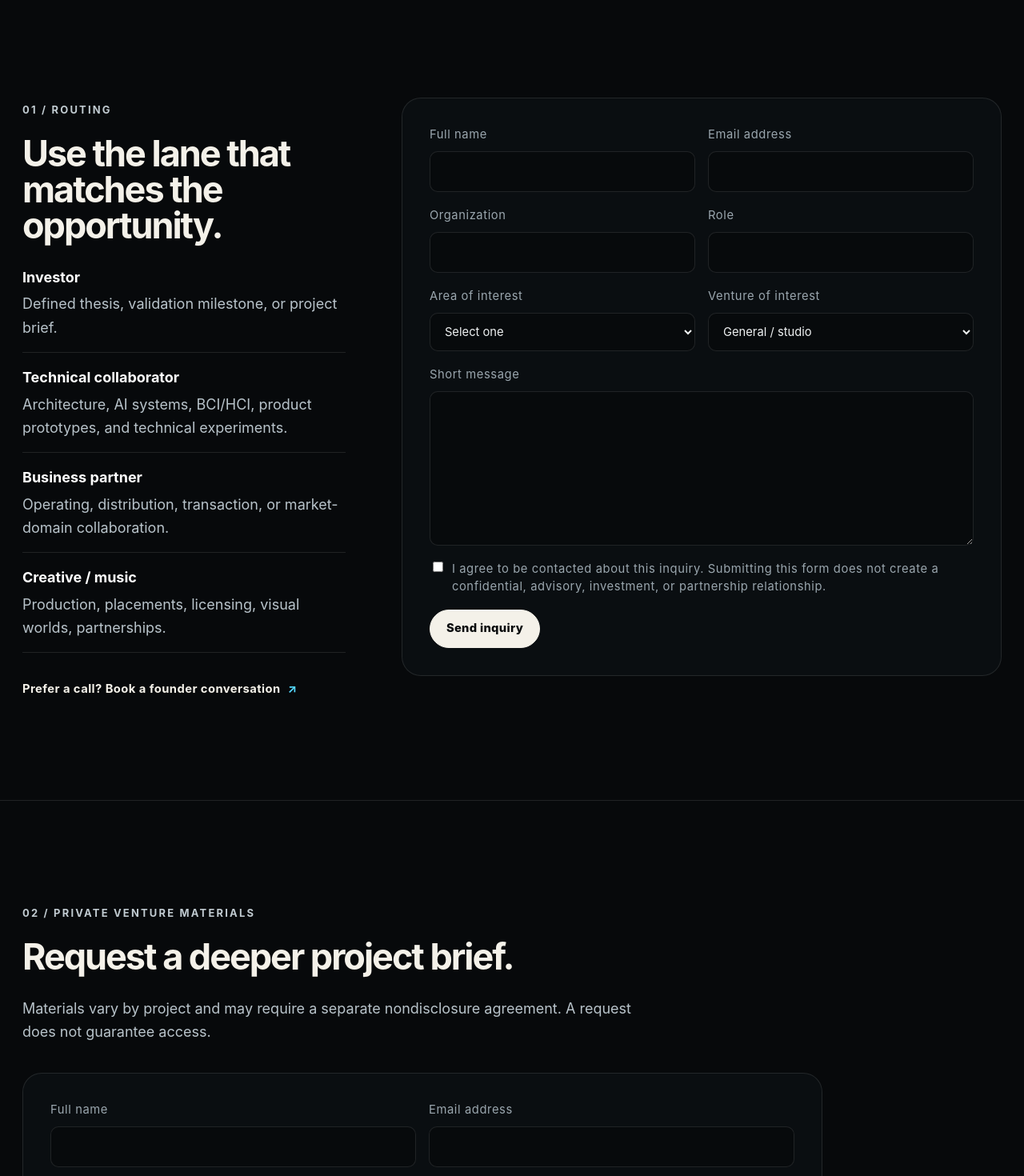
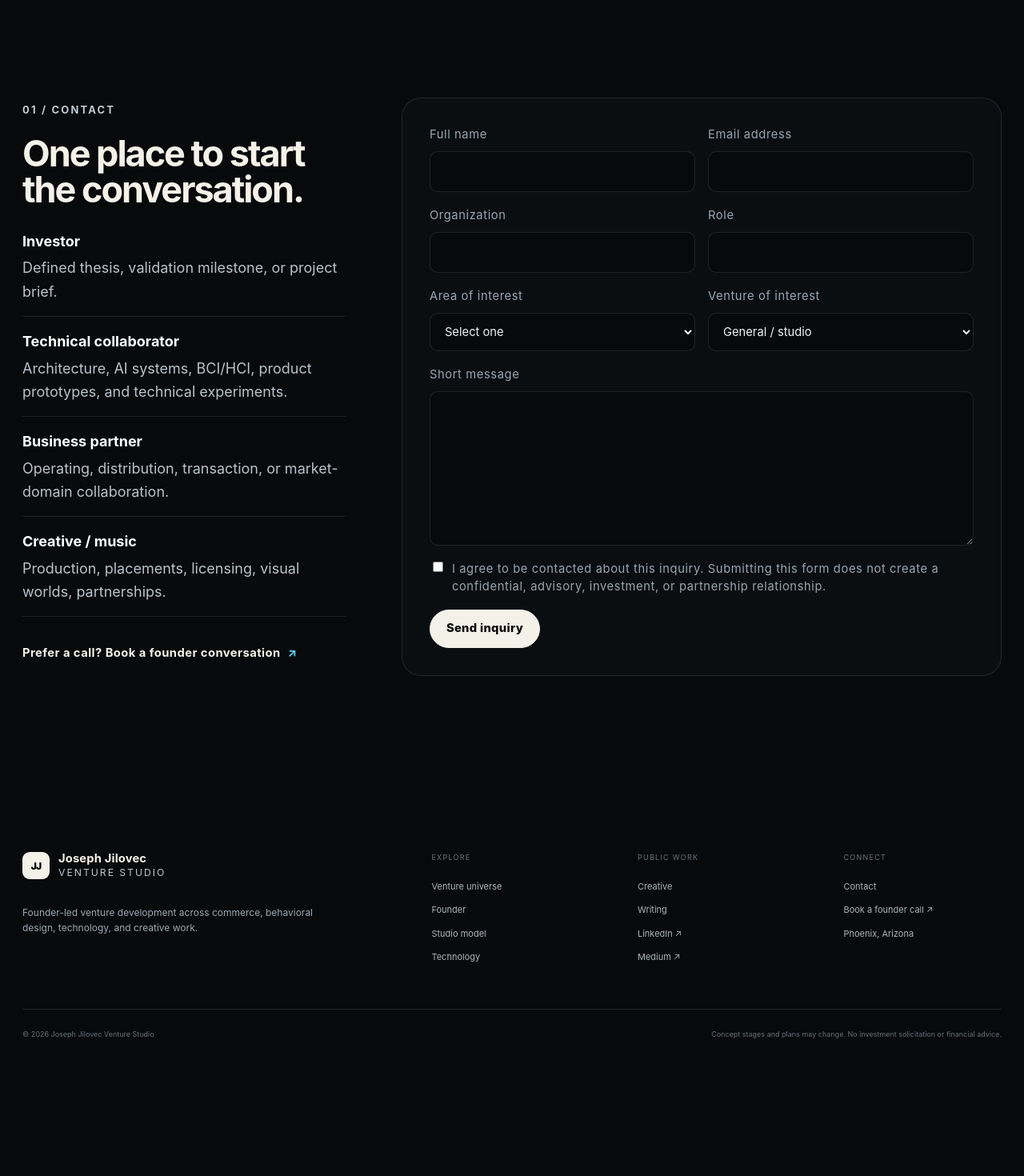
Before and after one commit to josephjilovec/josephjilovec, a Next.js app: page /contact in a window 1280 px wide. Shown: the part 680-2150 px from the top of the page at 80% size. After the commit the page ends 2015 px from the top, so only its background shows below. Built offline with nearby package versions, Linux system fonts and the light colour scheme.

Commit message:
Simplify contact page to one form

```diff
--- a/app/contact/page.tsx
+++ b/app/contact/page.tsx
@@ -10,11 +10,10 @@ export default function ContactPage() {
       <section className="page-hero contact-hero"><div><p className="hero-kicker">Contact / opportunity routing</p><h1>Tell me what caught your <span>attention.</span></h1></div><p>Investor conversations, technical collaboration, operating partnerships, media, creative work, music licensing, and focused project questions can all start here.</p></section>
       <section className="section contact-section">
         <div className="contact-layout">
-          <aside><span className="section-kicker">01 / Routing</span><h2>Use the lane that matches the opportunity.</h2><div className="contact-lanes"><p><strong>Investor</strong>Defined thesis, validation milestone, or project brief.</p><p><strong>Technical collaborator</strong>Architecture, AI systems, BCI/HCI, product prototypes, and technical experiments.</p><p><strong>Business partner</strong>Operating, distribution, transaction, or market-domain collaboration.</p><p><strong>Creative / music</strong>Production, placements, licensing, visual worlds, partnerships.</p></div><a href={site.booking} target="_blank" rel="noreferrer" className="text-link">Prefer a call? Book a founder conversation <span>↗</span></a></aside>
+          <aside><span className="section-kicker">01 / Contact</span><h2>One place to start the conversation.</h2><div className="contact-lanes"><p><strong>Investor</strong>Defined thesis, validation milestone, or project brief.</p><p><strong>Technical collaborator</strong>Architecture, AI systems, BCI/HCI, product prototypes, and technical experiments.</p><p><strong>Business partner</strong>Operating, distribution, transaction, or market-domain collaboration.</p><p><strong>Creative / music</strong>Production, placements, licensing, visual worlds, partnerships.</p></div><a href={site.booking} target="_blank" rel="noreferrer" className="text-link">Prefer a call? Book a founder conversation <span>↗</span></a></aside>
           <ContactForm />
         </div>
       </section>
-      <section className="section brief-section" id="brief"><div className="brief-header"><span className="section-kicker">02 / Private venture materials</span><h2>Request a deeper project brief.</h2><p>Materials vary by project and may require a separate nondisclosure agreement. A request does not guarantee access.</p></div><ContactForm mode="brief" /></section>
     </>
   );
 }
```
